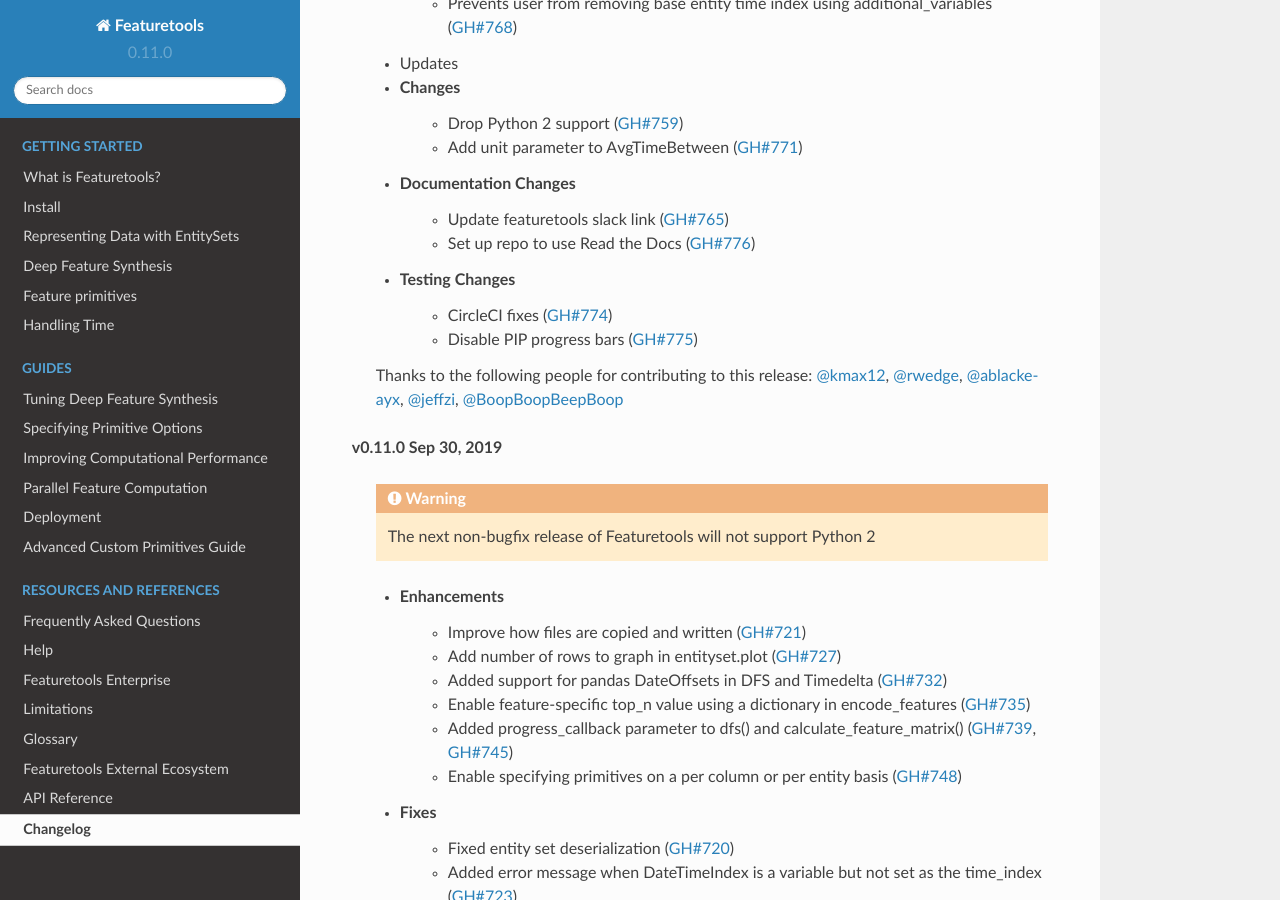
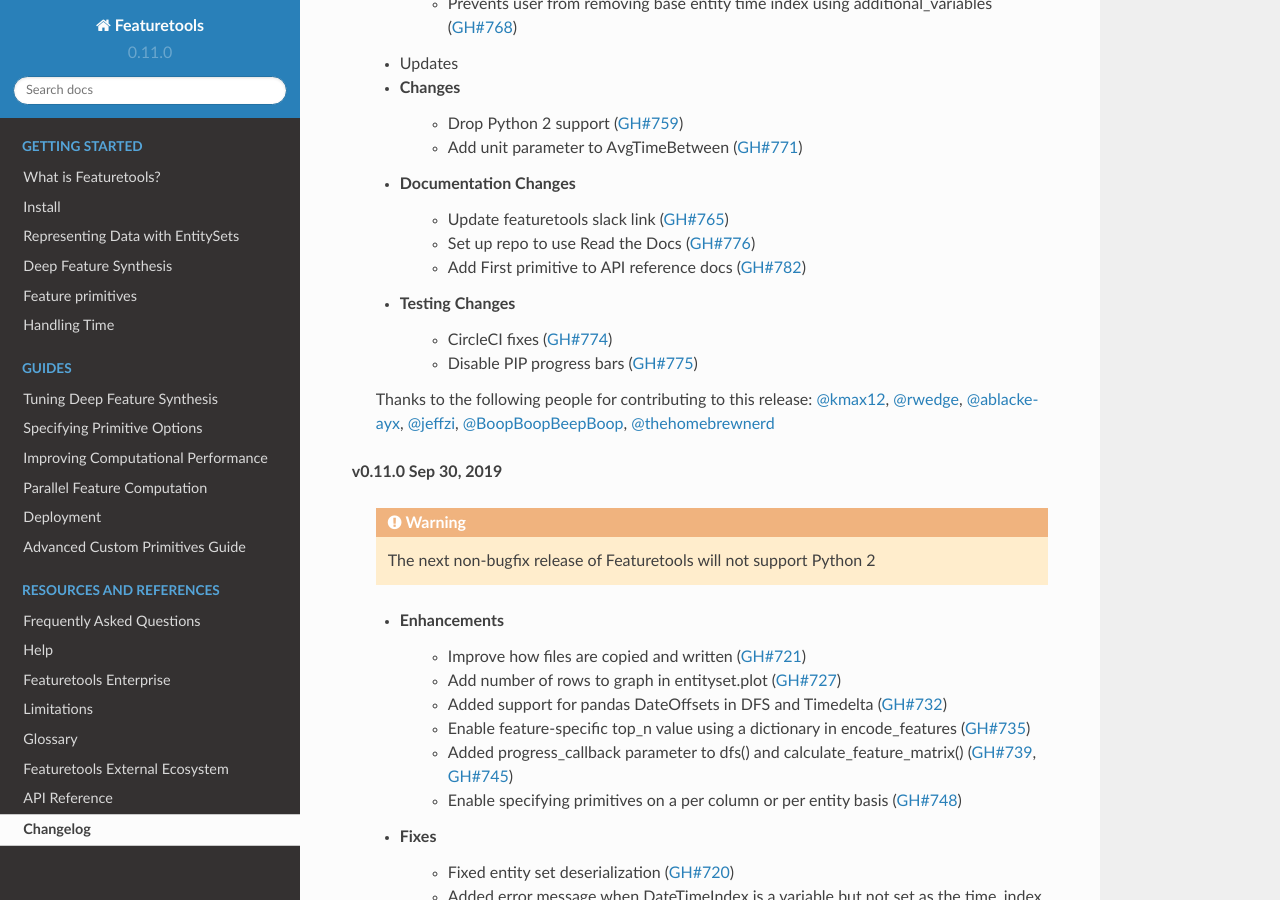
Before and after one commit to alteryx/featuretools, a Sphinx documentation site: the page built from docs/source/changelog.rst, in a window 1280 px wide and 900 px high, scrolled down 307 px. Built offline with Sphinx 7.4.7 and the Read the Docs theme 2.0.0, drawn with Linux system fonts in a browser that asks for light colours; pages that are not in the unit, such as notebooks, are missing from menus.

Commit message:
Add First to api reference doc (#782)
* add First to api reference

* update changelog.rst

```diff
--- a/docs/source/api_reference.rst
+++ b/docs/source/api_reference.rst
@@ -104,6 +104,7 @@
     PercentTrue
     All
     Any
+    First
     Last
     Skew
     Trend
--- a/docs/source/changelog.rst
+++ b/docs/source/changelog.rst
@@ -14,12 +14,14 @@
     * Documentation Changes
         * Update featuretools slack link (:pr:`765`)
         * Set up repo to use Read the Docs (:pr:`776`)
+        * Add First primitive to API reference docs (:pr:`782`)
     * Testing Changes
         * CircleCI fixes (:pr:`774`)
         * Disable PIP progress bars (:pr:`775`)
 
     Thanks to the following people for contributing to this release:
-    :user:`kmax12`, :user:`rwedge`, :user:`ablacke-ayx`, :user:`jeffzi`, :user:`BoopBoopBeepBoop`
+    :user:`kmax12`, :user:`rwedge`, :user:`ablacke-ayx`, :user:`jeffzi`, :user:`BoopBoopBeepBoop`,
+    :user:`thehomebrewnerd`
 
 **v0.11.0 Sep 30, 2019**
 
```
